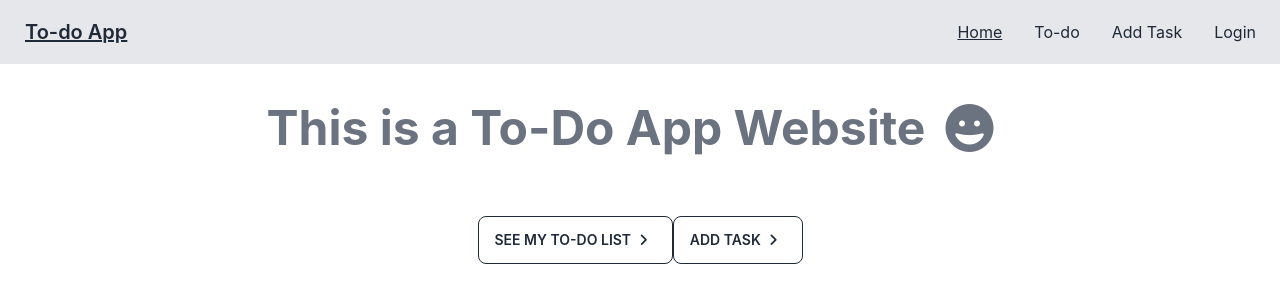
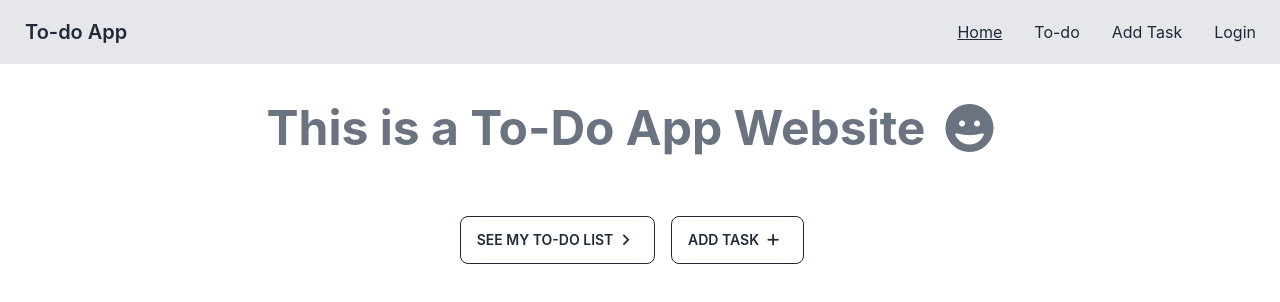
Before and after one commit to its-kayes/to-do-app-clint, a React (Create React App) app: page / in a window 1280 px wide. Shown: the top 302 px of the page. Built offline with nearby package versions, Linux system fonts and the light colour scheme; no server answers.

Commit message:
All Done And Clean Code

```diff
--- a/package.json
+++ b/package.json
@@ -13,6 +13,7 @@
     "react-firebase-hooks": "^5.0.3",
     "react-router-dom": "^6.3.0",
     "react-scripts": "5.0.1",
+    "react-toastify": "^9.0.1",
     "web-vitals": "^2.1.4"
   },
   "scripts": {
--- a/src/components/AddTask.js
+++ b/src/components/AddTask.js
@@ -28,7 +28,6 @@ const AddTask = () => {
         .then(res => res.json())
         .then(result => console.log(result));
 
-        // console.log(data);
         event.target.reset();
     }
 
--- a/src/components/Header.js
+++ b/src/components/Header.js
@@ -1,6 +1,7 @@
 import { signOut } from 'firebase/auth';
 import React from 'react';
 import { useAuthState } from 'react-firebase-hooks/auth';
+import { Link } from 'react-router-dom';
 import auth from '../firebase.init';
 import CustomLink from './CustomLink';
 
@@ -16,7 +17,7 @@ const Header = () => {
         <div>
             <div className="navbar bg-gray-200 mb-10">
                 <div className="flex-1">
-                    <CustomLink to='/' className="btn btn-ghost normal-case text-xl">To-do App</CustomLink>
+                    <Link to='/' className="btn btn-ghost normal-case text-xl">To-do App</Link>
                 </div>
                 <div className="flex-none">
                     <ul className="menu menu-horizontal p-0">
@@ -30,7 +31,6 @@ const Header = () => {
                                 <li><button className='' onClick={signout} >Sign Out</button></li>
                                 :
                                 <li><CustomLink to='/login'>Login</CustomLink></li>
-
                         }
                     </ul>
                 </div>
--- a/src/components/Home.js
+++ b/src/components/Home.js
@@ -9,9 +9,9 @@ const Home = () => {
            </div>
            <div className='flex justify-center item-center my-16'>
 
-               <button class="btn btn-outline btn-gray">See My To-Do List <i class="mx-2 fa-solid fa-angle-right"></i></button>
+               <button class="btn btn-outline btn-gray"> <Link to='/todo'> See My To-Do List </Link> <i class="mx-2 fa-solid fa-angle-right"></i></button>
 
-               <button class="btn btn-outline btn-gray"><Link to='/addtask'>  Add Task </Link> <i class="mx-2 fa-solid fa-angle-right"></i></button>
+               <button class="mx-4 btn btn-outline btn-gray"><Link to='/addtask'>  Add Task </Link> <i class=" px-2 fa-solid fa-plus"></i></button>
            </div>
 
         </div>
--- a/src/components/Login.js
+++ b/src/components/Login.js
@@ -1,16 +1,20 @@
 import React, { useState } from 'react';
-import { useSignInWithEmailAndPassword } from 'react-firebase-hooks/auth';
+import { useAuthState, useSignInWithEmailAndPassword } from 'react-firebase-hooks/auth';
+import { Link, useNavigate } from 'react-router-dom';
 import auth from '../firebase.init';
 
 const Login = () => {
     let [email, setEmail] = useState();
+    let [user] = useAuthState(auth);
+    let navigate = useNavigate()
 
     const [
         signInWithEmailAndPassword,
-        user,
+        ,
         loading,
         error,
     ] = useSignInWithEmailAndPassword(auth);
+
 
     let getEmail = event => {
         setEmail(event.target.value);
@@ -21,6 +25,7 @@ const Login = () => {
         let pass = event.target.pass.value;
         signInWithEmailAndPassword(email, pass)
         console.log(email);
+        // navigate('/')
     }
 
 
@@ -35,6 +40,7 @@ const Login = () => {
 
                         <label htmlFor="pass" className='my-4'> Password </label>
                         <input name='pass' type="password" placeholder="Password" className="input input-bordered w-full max-w-xs" />
+                        <p className='text-sky-500 font-semibold my-2'> <Link to='/register'> Create Account </Link> </p>
                         <input type='submit' value='Login' className="mt-2 btn btn-dark w-full max-w-sm" />
                     </form>
                 </div>
--- a/src/components/Register.js
+++ b/src/components/Register.js
@@ -1,5 +1,6 @@
 import React, { useState } from 'react';
 import { useCreateUserWithEmailAndPassword } from 'react-firebase-hooks/auth';
+import { Link } from 'react-router-dom';
 import auth from '../firebase.init';
 
 
@@ -36,7 +37,8 @@ const Register = () => {
 
                         <label htmlFor="pass" className='my-4'> Password </label>
                         <input name='pass' type="password" placeholder="Password" className="input input-bordered w-full max-w-xs" />
-                        <input type='submit' value='Login' className="mt-2 btn btn-dark w-full max-w-sm" />
+                        <p className='text-sky-500 font-semibold my-2'> <Link to='/login'> Login </Link> </p>
+                        <input type='submit' value='Register' className="mt-2 btn btn-dark w-full max-w-sm" />
                     </form>
                 </div>
             </div>
--- a/src/components/Todo.js
+++ b/src/components/Todo.js
@@ -1,8 +1,12 @@
 import React, { useEffect, useState } from 'react';
 import { useAuthState } from 'react-firebase-hooks/auth';
 import auth from '../firebase.init';
+import { ToastContainer, toast } from 'react-toastify';
+import 'react-toastify/dist/ReactToastify.css';
+
 
 const Todo = () => {
+    let [check, setCheck] = useState(false);
     let [user] = useAuthState(auth);
     let [tasks, setTasks] = useState();
     let email = user?.email;
@@ -35,27 +39,40 @@ const Todo = () => {
         }
     }
 
+    let handleCheck = event => {
+        check ? setCheck(false) : setCheck(true);
+        console.log(check);
+        if (!check) {
+            toast.success(" All Task Done ");
+        }
+
+    }
 
     return (
         <div>
             <h1 className='text-center text-4xl mb-16  font-bold'> My Total Task:- {tasks?.length} </h1>
             <div className='flex justify-around'>
                 {
-                tasks?.map( task =>
+                    tasks?.map(task =>
                         <div>
                             <div class="card w-96 bg-gray-200 shadow-xl">
-                            <div class="card-body">
+                                <div class={`card-body ${(check === true) ? "line-through" : "no-underline"}`}>
                                     <h2 class="card-title">{task.name}</h2>
                                     <p>{task.description}</p>
                                     <div class="card-actions justify-end">
-                                    <button onClick={()=> deleteTask(task._id)} class="btn bg-rose-600">Delete</button>
+                                        <button onClick={() => deleteTask(task._id)} class="btn bg-rose-600">Delete</button>
                                     </div>
+
                                 </div>
                             </div>
                         </div>
                     )
                 }
             </div>
+            <div className='flex items-center justify-center my-20'>
+                <input onChange={handleCheck} type="checkbox" className='w-10 h-10 rounded-lg' /> <p className='px-3 text-xl font-bold'> Complete </p>
+            </div>
+            <ToastContainer></ToastContainer>
         </div>
     );
 };
```
Also changed, not shown: 1 other file (tests, documents, lock files or other folders). Lines whose indentation alone changed are shown as unchanged.
